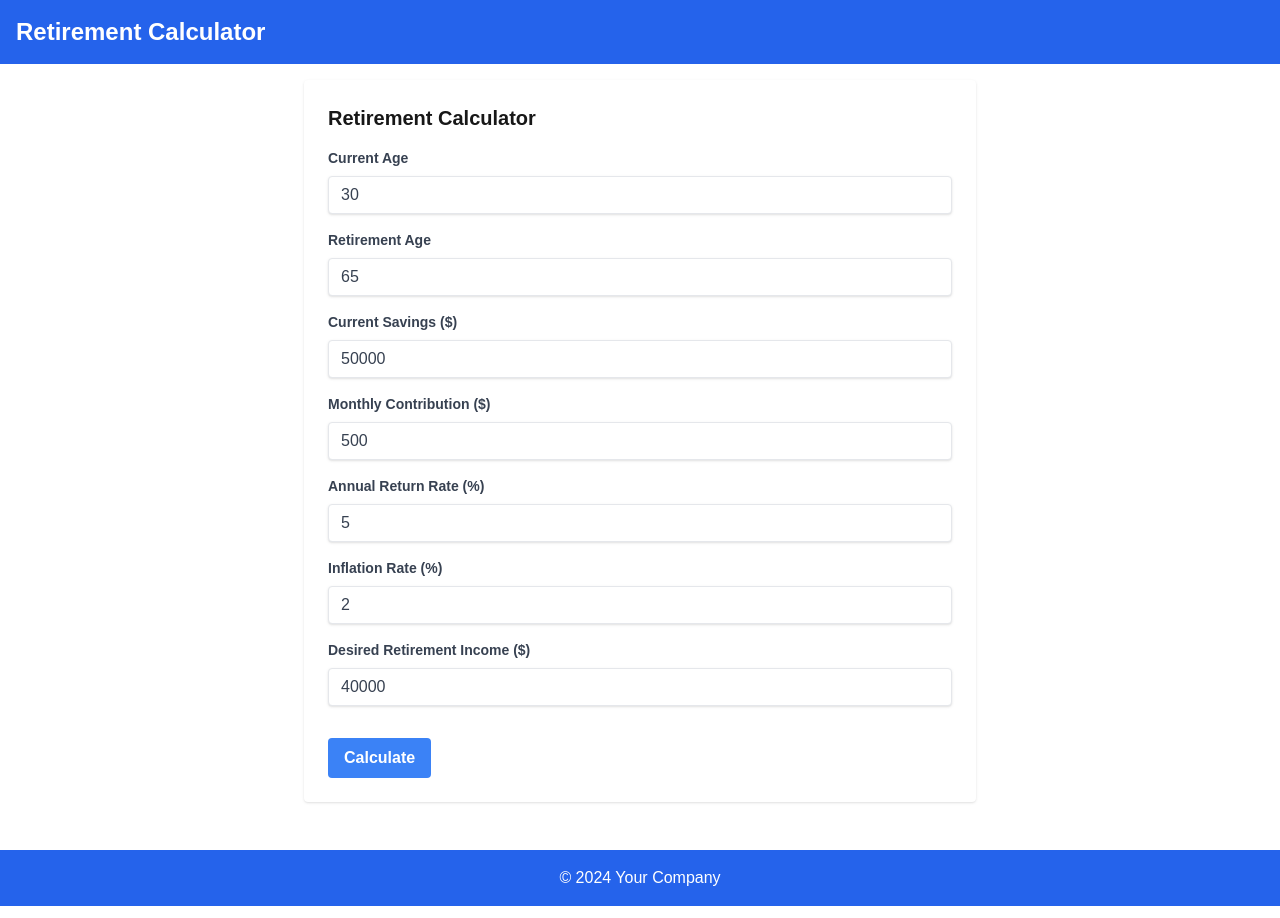
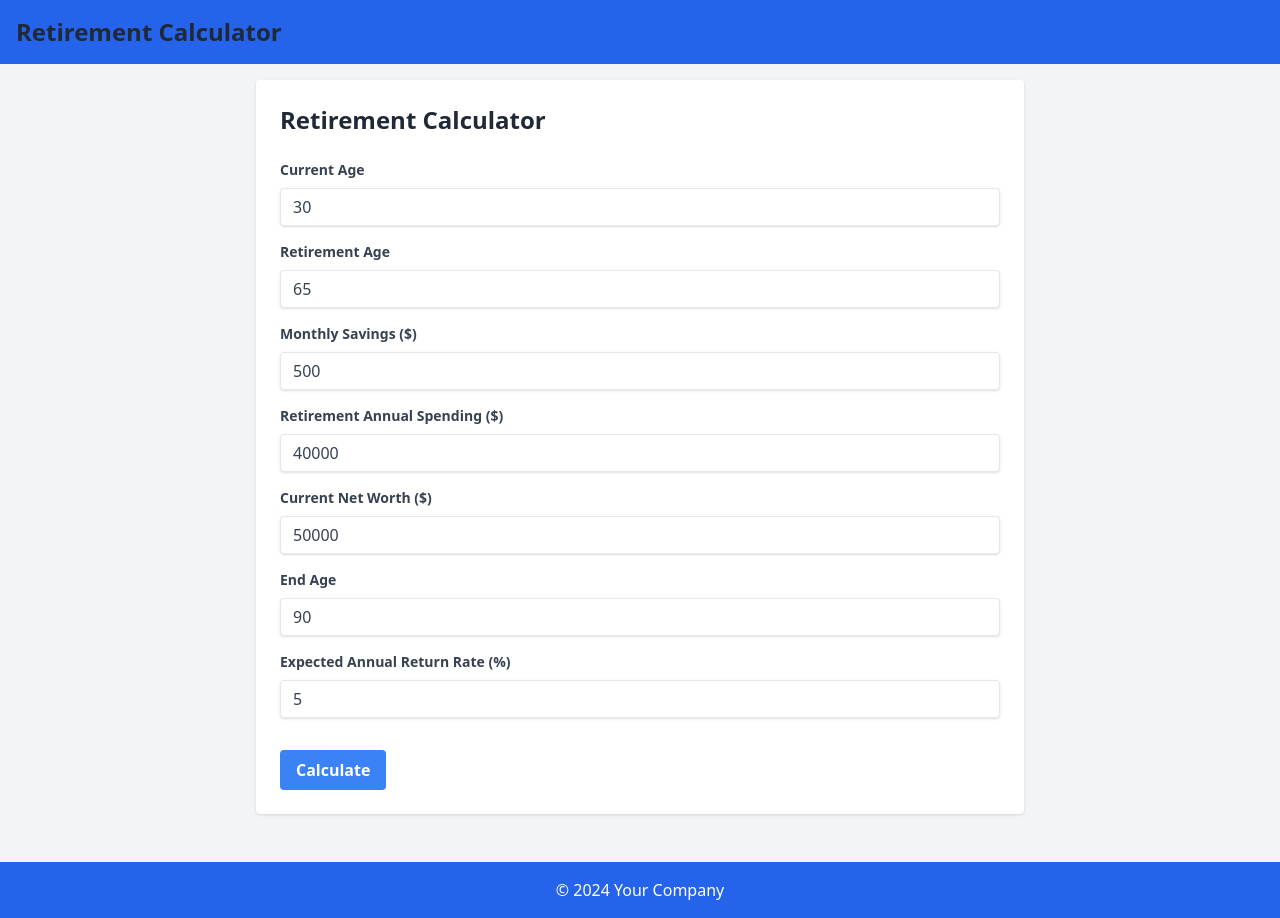
Before and after one commit to jakeleaves/retirement-calculator, a Next.js app: page / in a window 1280 px wide. Built offline with nearby package versions, Linux system fonts and the light colour scheme; no server answers.

Commit message:
more updates

```diff
--- a/src/app/globals.css
+++ b/src/app/globals.css
@@ -1,27 +1,19 @@
+/* src/app/globals.css */
+
+/* Import Tailwind's base styles, components, and utilities */
 @tailwind base;
 @tailwind components;
 @tailwind utilities;
 
-:root {
-  --background: #ffffff;
-  --foreground: #171717;
+/* Custom Global Styles (if any) */
+body {
+  @apply bg-gray-100;
 }
 
-@media (prefers-color-scheme: dark) {
-  :root {
-    --background: #0a0a0a;
-    --foreground: #ededed;
-  }
+h1, h2, h3, h4, h5, h6 {
+  @apply text-gray-800;
 }
 
-body {
-  color: var(--foreground);
-  background: var(--background);
-  font-family: Arial, Helvetica, sans-serif;
+a {
+  @apply text-blue-500 hover:text-blue-700;
 }
-
-@layer utilities {
-  .text-balance {
-    text-wrap: balance;
-  }
-}
--- a/src/app/layout.tsx
+++ b/src/app/layout.tsx
@@ -1,8 +1,8 @@
-// src/app/layout.tsx (server component)
+// src/app/layout.tsx
 
 import './globals.css';
 import { ReactNode } from 'react';
-import ClientWrapper from '@/components/ClientWrapper'; // New component that handles client-side logic
+import ClientProvider from '@/components/ClientProvider';
 
 export const metadata = {
   title: 'Retirement Calculator',
@@ -13,14 +13,14 @@ export default function RootLayout({ children }: { children: ReactNode }) {
   return (
     <html lang="en">
       <body className="min-h-screen flex flex-col">
-        {/* ClientWrapper handles ConvexProvider and any client-side logic */}
-        <ClientWrapper>
+        {/* Wrap the application with ConvexProvider */}
+        <ClientProvider>
           <Header />
           <main className="flex-grow container mx-auto p-4">
             {children}
           </main>
           <Footer />
-        </ClientWrapper>
+        </ClientProvider>
       </body>
     </html>
   );
--- a/src/app/page.tsx
+++ b/src/app/page.tsx
@@ -1,47 +1,34 @@
+// src/app/page.tsx
+
 'use client';
 
-import React, { useState } from 'react';
+import React, { useState, useEffect } from 'react';
 import Input from '@/components/Input';
 import SavingsChart from '@/components/SavingsChart';
-import { useMutation } from 'convex/react';
-import { api } from '../../convex/_generated/api'; // Ensure this is correctly pointing to your API functions
-
-interface RetirementInput {
-  currentAge: number;
-  retirementAge: number;
-  currentSavings: number;
-  monthlyContribution: number;
-  annualReturnRate: number; // in percentage
-  inflationRate: number; // in percentage
-  desiredRetirementIncome: number;
-}
-
-interface RetirementOutput {
-  totalSavings: number;
-  annualRetirementIncome: number;
-  yearsInRetirement: number;
-}
+import { RetirementInput, RetirementOutput } from '@/utils/calculateRetirement';
+import { useRetirementCalculation } from '@/hooks/useRetirementCalculation';
 
 const HomePage: React.FC = () => {
+  const { performCalculation } = useRetirementCalculation();
+
   const [input, setInput] = useState<RetirementInput>({
-    currentAge: 30,
+    age: 30,
     retirementAge: 65,
-    currentSavings: 50000,
-    monthlyContribution: 500,
-    annualReturnRate: 5,
-    inflationRate: 2,
-    desiredRetirementIncome: 40000,
+    monthlySavings: 500,
+    retirementAnnualSpending: 40000,
+    currentNetWorth: 50000,
+    endAge: 90,
+    expectedReturnRate: 5, // Default expected return rate
   });
 
   const [output, setOutput] = useState<RetirementOutput | null>(null);
   const [loading, setLoading] = useState(false);
   const [error, setError] = useState<string | null>(null);
-
-  // Use the Convex mutation for calculating retirement
-  const calculateRetirement = useMutation(api.functions.calculateRetirement.calculateRetirement);
+  const [chartData, setChartData] = useState<{ age: number; netWorth: number }[]>([]);
 
   const handleChange = (e: React.ChangeEvent<HTMLInputElement>) => {
     const { name, value } = e.target;
+
     setInput({
       ...input,
       [name]: Number(value),
@@ -53,12 +40,15 @@ const HomePage: React.FC = () => {
     setLoading(true);
     setError(null);
     setOutput(null);
+    setChartData([]);
 
     try {
-      const result = await calculateRetirement(input); // Use the mutation to call the Convex function
+      // Call the Convex mutation
+      const result = await performCalculation(input);
       setOutput(result);
-    } catch (err) {
-      setError('An error occurred while calculating.');
+      setChartData(result.detailedNetWorth);
+    } catch (err: any) {
+      setError(err.message || 'An error occurred while calculating.');
       console.error(err);
     } finally {
       setLoading(false);
@@ -66,16 +56,81 @@ const HomePage: React.FC = () => {
   };
 
   return (
-    <div className="max-w-2xl mx-auto bg-white p-6 rounded shadow">
-      <h2 className="text-xl font-bold mb-4">Retirement Calculator</h2>
+    <div className="max-w-3xl mx-auto bg-white p-6 rounded shadow">
+      <h2 className="text-2xl font-bold mb-6">Retirement Calculator</h2>
       <form onSubmit={handleSubmit}>
-        <Input label="Current Age" name="currentAge" type="number" value={input.currentAge} onChange={handleChange} />
-        <Input label="Retirement Age" name="retirementAge" type="number" value={input.retirementAge} onChange={handleChange} />
-        <Input label="Current Savings ($)" name="currentSavings" type="number" value={input.currentSavings} onChange={handleChange} />
-        <Input label="Monthly Contribution ($)" name="monthlyContribution" type="number" value={input.monthlyContribution} onChange={handleChange} />
-        <Input label="Annual Return Rate (%)" name="annualReturnRate" type="number" value={input.annualReturnRate} onChange={handleChange} />
-        <Input label="Inflation Rate (%)" name="inflationRate" type="number" value={input.inflationRate} onChange={handleChange} />
-        <Input label="Desired Retirement Income ($)" name="desiredRetirementIncome" type="number" value={input.desiredRetirementIncome} onChange={handleChange} />
+        {/* Basic Inputs */}
+        <Input
+          label="Current Age"
+          name="age"
+          type="number"
+          value={input.age}
+          onChange={handleChange}
+          min={0}
+          max={100}
+        />
+        <Input
+          label="Retirement Age"
+          name="retirementAge"
+          type="number"
+          value={input.retirementAge}
+          onChange={handleChange}
+          min={input.age + 1}
+          max={120}
+        />
+        <Input
+          label="Monthly Savings ($)"
+          name="monthlySavings"
+          type="number"
+          value={input.monthlySavings}
+          onChange={handleChange}
+          min={0}
+        />
+        <Input
+          label="Retirement Annual Spending ($)"
+          name="retirementAnnualSpending"
+          type="number"
+          value={input.retirementAnnualSpending}
+          onChange={handleChange}
+          min={0}
+        />
+        <Input
+          label="Current Net Worth ($)"
+          name="currentNetWorth"
+          type="number"
+          value={input.currentNetWorth}
+          onChange={handleChange}
+          min={0}
+        />
+        <Input
+          label="End Age"
+          name="endAge"
+          type="number"
+          value={input.endAge}
+          onChange={handleChange}
+          min={input.retirementAge + 1}
+          max={120}
+        />
+
+        {/* Expected Return Rate */}
+        <div className="mb-4">
+          <label htmlFor="expectedReturnRate" className="block text-gray-700 text-sm font-bold mb-2">
+            Expected Annual Return Rate (%)
+          </label>
+          <input
+            id="expectedReturnRate"
+            name="expectedReturnRate"
+            type="number"
+            value={input.expectedReturnRate}
+            onChange={handleChange}
+            min={0}
+            max={20} // Maximum expected return rate
+            step={0.1}
+            className="shadow appearance-none border rounded w-full py-2 px-3 text-gray-700 leading-tight focus:outline-none focus:shadow-outline"
+            required
+          />
+        </div>
+
         <button
           type="submit"
           className="bg-blue-500 hover:bg-blue-700 text-white font-bold py-2 px-4 rounded focus:outline-none focus:shadow-outline mt-4"
@@ -89,10 +144,15 @@ const HomePage: React.FC = () => {
 
       {output && (
         <div className="mt-6">
-          <h3 className="text-lg font-semibold">Results</h3>
-          <p>Total Savings at Retirement: ${output.totalSavings.toLocaleString()}</p>
-          <p>Annual Retirement Income: ${output.annualRetirementIncome.toLocaleString()}</p>
-          <p>Estimated Years in Retirement: {output.yearsInRetirement}</p>
+          <h3 className="text-xl font-semibold mb-2">Results</h3>
+          <p>Your FIRE Number: ${output.fireNumber.toLocaleString()}</p>
+          <p>Your FIRE Age: {output.fireAge.toFixed(2)} years old</p>
+          <p>Years Until FIRE: {output.yearsUntilFire.toFixed(2)} years</p>
+
+          <div className="mt-6">
+            <h4 className="text-lg font-semibold mb-2">Net Worth Growth by Age</h4>
+            <SavingsChart data={chartData} />
+          </div>
         </div>
       )}
     </div>
--- /dev/null
+++ b/src/components/ClientProvider.tsx
@@ -0,0 +1,21 @@
+// src/components/ClientProvider.tsx
+
+'use client';
+
+import { ConvexProvider } from 'convex/react';
+import convex from '@/lib/convex';
+import { ReactNode } from 'react';
+
+interface ClientProviderProps {
+  children: ReactNode;
+}
+
+const ClientProvider: React.FC<ClientProviderProps> = ({ children }) => {
+  return (
+    <ConvexProvider client={convex}>
+      {children}
+    </ConvexProvider>
+  );
+};
+
+export default ClientProvider;
--- a/src/components/ClientWrapper.tsx
+++ /dev/null
@@ -1,15 +0,0 @@
-// src/components/ClientWrapper.tsx (client component)
-
-'use client';
-
-import { ReactNode } from 'react';
-import { ConvexProvider } from 'convex/react'; // Import ConvexProvider
-import convex from '@/lib/convex'; // Import the Convex client
-
-export default function ClientWrapper({ children }: { children: ReactNode }) {
-  return (
-    <ConvexProvider client={convex}>
-      {children}
-    </ConvexProvider>
-  );
-}
--- a/src/components/Input.tsx
+++ b/src/components/Input.tsx
@@ -1,16 +1,19 @@
 // src/components/Input.tsx
 
-import React from 'react'
+import React from 'react';
 
 interface InputProps {
-  label: string
-  name: string
-  type?: string
-  value: string | number
-  onChange: (e: React.ChangeEvent<HTMLInputElement>) => void
+  label: string;
+  name: string;
+  type?: string;
+  value: string | number;
+  onChange: (e: React.ChangeEvent<HTMLInputElement>) => void;
+  min?: number;
+  max?: number;
+  step?: number;
 }
 
-const Input: React.FC<InputProps> = ({ label, name, type = 'text', value, onChange }) => (
+const Input: React.FC<InputProps> = ({ label, name, type = 'text', value, onChange, min, max, step }) => (
   <div className="mb-4">
     <label htmlFor={name} className="block text-gray-700 text-sm font-bold mb-2">
       {label}
@@ -21,10 +24,13 @@ const Input: React.FC<InputProps> = ({ label, name, type = 'text', value, onChan
       type={type}
       value={value}
       onChange={onChange}
+      min={min}
+      max={max}
+      step={step}
       className="shadow appearance-none border rounded w-full py-2 px-3 text-gray-700 leading-tight focus:outline-none focus:shadow-outline"
       required
     />
   </div>
-)
+);
 
-export default Input
+export default Input;
--- a/src/components/SavingsChart.tsx
+++ b/src/components/SavingsChart.tsx
@@ -1,6 +1,6 @@
 // src/components/SavingsChart.tsx
 
-import React from 'react'
+import React from 'react';
 import {
   LineChart,
   Line,
@@ -8,30 +8,28 @@ import {
   YAxis,
   CartesianGrid,
   Tooltip,
-  Legend,
   ResponsiveContainer,
-} from 'recharts'
+} from 'recharts';
 
 interface SavingsData {
-  year: number
-  savings: number
+  age: number;
+  netWorth: number;
 }
 
 interface SavingsChartProps {
-  data: SavingsData[]
+  data: SavingsData[];
 }
 
 const SavingsChart: React.FC<SavingsChartProps> = ({ data }) => (
-  <ResponsiveContainer width="100%" height={300}>
+  <ResponsiveContainer width="100%" height={400}>
     <LineChart data={data}>
       <CartesianGrid strokeDasharray="3 3" />
-      <XAxis dataKey="year" />
-      <YAxis />
+      <XAxis dataKey="age" label={{ value: 'Age', position: 'insideBottomRight', offset: -5 }} />
+      <YAxis label={{ value: 'Net Worth ($)', angle: -90, position: 'insideLeft' }} />
       <Tooltip formatter={(value: number) => `$${value.toLocaleString()}`} />
-      <Legend />
-      <Line type="monotone" dataKey="savings" name="Savings" stroke="#8884d8" activeDot={{ r: 8 }} />
+      <Line type="monotone" dataKey="netWorth" stroke="#8884d8" activeDot={{ r: 8 }} />
     </LineChart>
   </ResponsiveContainer>
-)
+);
 
-export default SavingsChart
+export default SavingsChart;
--- /dev/null
+++ b/src/hooks/useRetirementCalculation.ts
@@ -0,0 +1,16 @@
+// src/hooks/useRetirementCalculation.ts
+
+import { useMutation } from 'convex/react';
+import { api } from "../../convex/_generated/api";
+import { RetirementInput, RetirementOutput } from '../utils/calculateRetirement';
+
+export const useRetirementCalculation = () => {
+  const calculateRetirement = useMutation(api.functions.calculateRetirement.calculateFIRE);
+
+  const performCalculation = async (input: RetirementInput): Promise<RetirementOutput> => {
+    const result = await calculateRetirement(input);
+    return result;
+  };
+
+  return { performCalculation };
+};
--- /dev/null
+++ b/src/utils/calculateRetirement.ts
@@ -0,0 +1,80 @@
+// src/utils/calculateRetirement.ts
+
+export interface RetirementInput {
+    age: number;
+    retirementAge: number;
+    monthlySavings: number;
+    retirementAnnualSpending: number;
+    currentNetWorth: number;
+    endAge: number;
+    expectedReturnRate: number; // Expected annual return rate in percentage (e.g., 5 for 5%)
+  }
+
+  export interface RetirementOutput {
+    fireNumber: number;
+    fireAge: number;
+    yearsUntilFire: number;
+    detailedNetWorth: { age: number; netWorth: number }[];
+  }
+
+  /**
+   * Calculates retirement metrics based on user inputs.
+   *
+   * @param input - The retirement input parameters.
+   * @returns The retirement output metrics.
+   */
+  export const calculateRetirement = (input: RetirementInput): RetirementOutput => {
+    const {
+      age,
+      retirementAge,
+      monthlySavings,
+      retirementAnnualSpending,
+      currentNetWorth,
+      endAge,
+      expectedReturnRate,
+    } = input;
+
+    const yearsUntilRetirement = retirementAge - age;
+    const yearsInRetirement = endAge - retirementAge;
+
+    // Convert expected return rate from percentage to decimal
+    const annualReturnRate = expectedReturnRate / 100;
+    const monthlyReturn = annualReturnRate / 12;
+
+    // Future Value of Current Net Worth
+    const fvCurrent = currentNetWorth * Math.pow(1 + monthlyReturn, yearsUntilRetirement * 12);
+
+    // Future Value of Monthly Savings
+    const fvSavings = monthlySavings * ((Math.pow(1 + monthlyReturn, yearsUntilRetirement * 12) - 1) / monthlyReturn);
+    const totalSavings = fvCurrent + fvSavings;
+
+    // FIRE Number: The amount needed at retirement to sustain annual spending
+    const fireNumber = retirementAnnualSpending / annualReturnRate;
+
+    // Years Until FIRE
+    const yearsUntilFire = Math.log(fireNumber / totalSavings) / Math.log(1 + annualReturnRate);
+
+    // FIRE Age
+    const fireAge = age + yearsUntilFire;
+
+    // Generate detailed net worth data for visualization
+    const detailedNetWorth: { age: number; netWorth: number }[] = [];
+    let currentNetWorthProjection = currentNetWorth;
+
+    for (let y = 1; y <= endAge - age; y++) {
+      for (let m = 1; m <= 12; m++) {
+        currentNetWorthProjection = currentNetWorthProjection * (1 + monthlyReturn) + monthlySavings;
+      }
+      detailedNetWorth.push({
+        age: age + y,
+        netWorth: parseFloat(currentNetWorthProjection.toFixed(2)),
+      });
+    }
+
+    return {
+      fireNumber: parseFloat(fireNumber.toFixed(2)),
+      fireAge: parseFloat(fireAge.toFixed(2)),
+      yearsUntilFire: parseFloat(yearsUntilFire.toFixed(2)),
+      detailedNetWorth,
+    };
+  };
```
Also changed, not shown: 1 other file (tests, documents, lock files or other folders).
